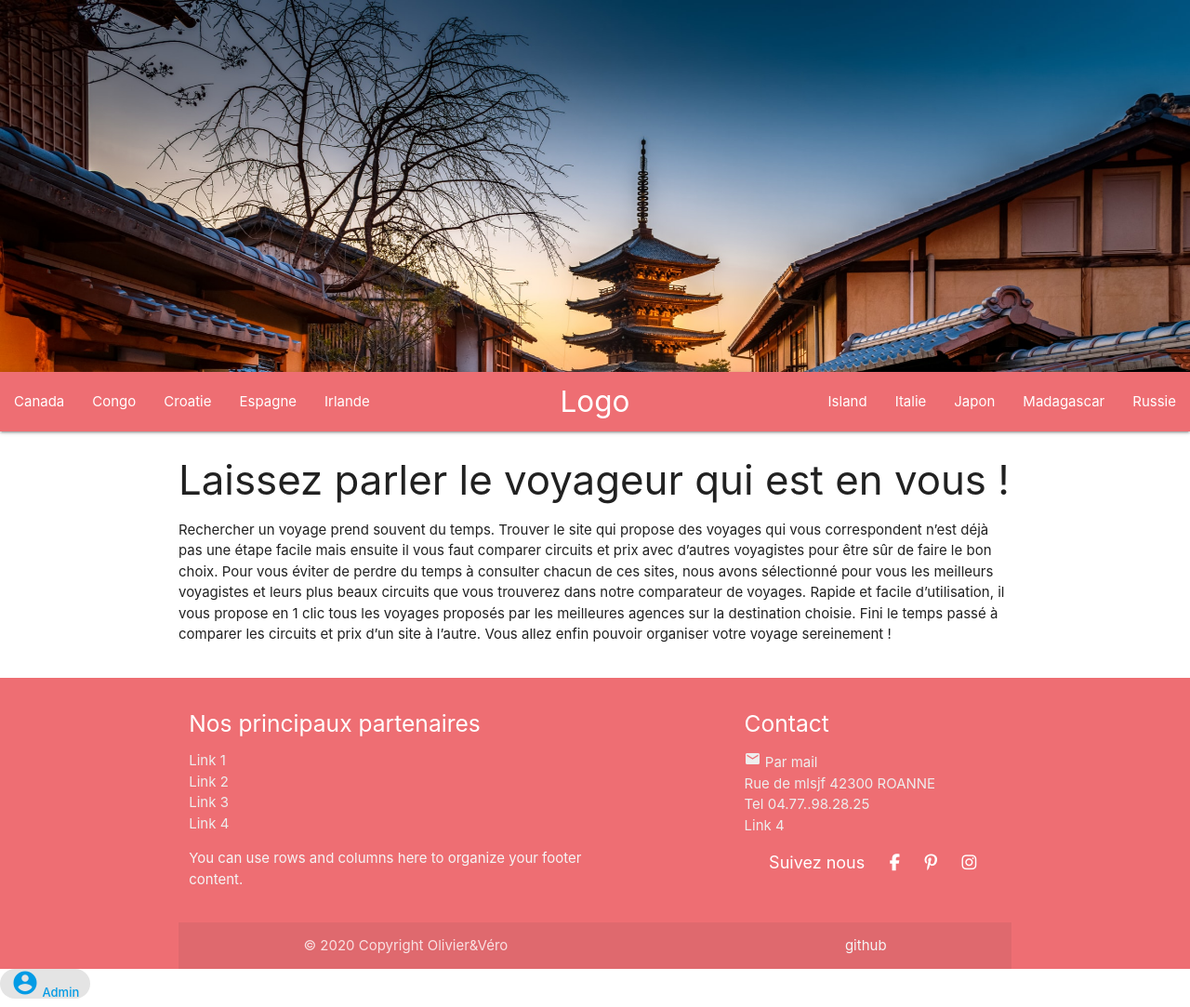
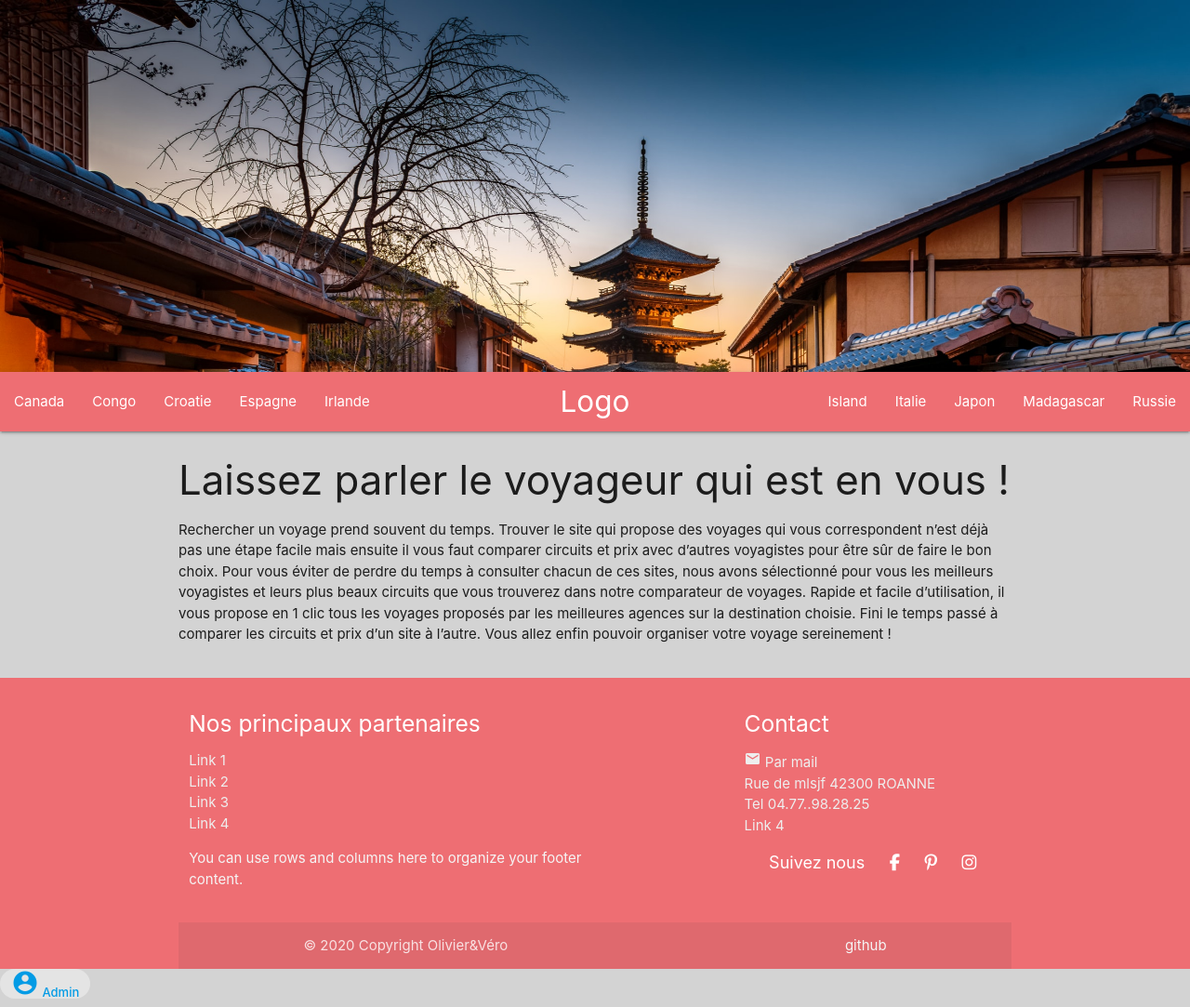
Before and after one commit to leojen23/ComparOperator, a PHP site: page / in a window 1280 px wide. Shown: the whole page at 93% size. Run offline with PHP 8.4, Linux system fonts and the light colour scheme; data that the repository does not hold is empty; some libraries are stand-ins or nearby versions.

Commit message:
background color to light gray for index.php

```diff
--- a/assets/css/style.css
+++ b/assets/css/style.css
@@ -53,6 +53,10 @@
   background-color: red;
 }
 
+body {
+  background-color: lightgray;
+}
+
 .checkbox.container {
   display: flex;
   justify-content: space-evenly;
--- a/assets/scss/style.scss
+++ b/assets/scss/style.scss
@@ -11,7 +11,9 @@
 @import "components/sidebar.scss";
 @import "components/buttons.scss";
 
-
+body{
+    background-color: lightgray;
+}
 .checkbox.container{
     display: flex;
     justify-content: space-evenly;
```
Also changed, not shown: 1 other file.
